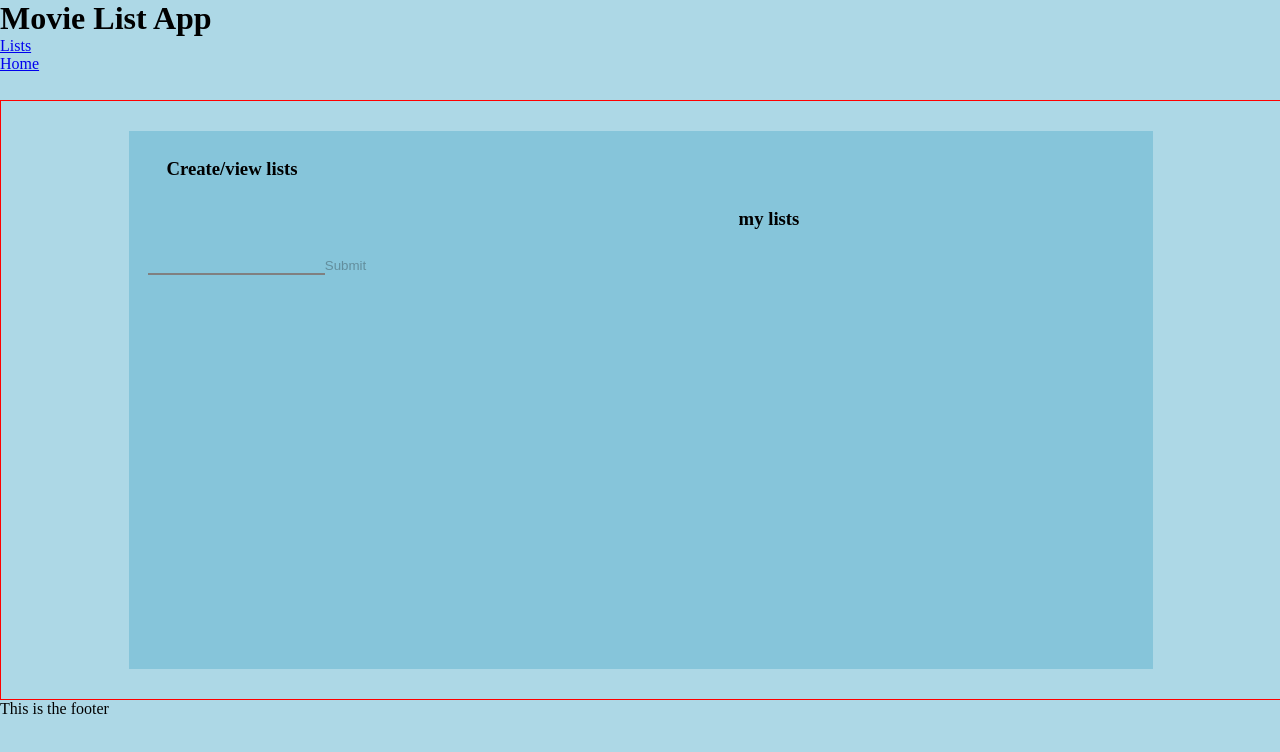
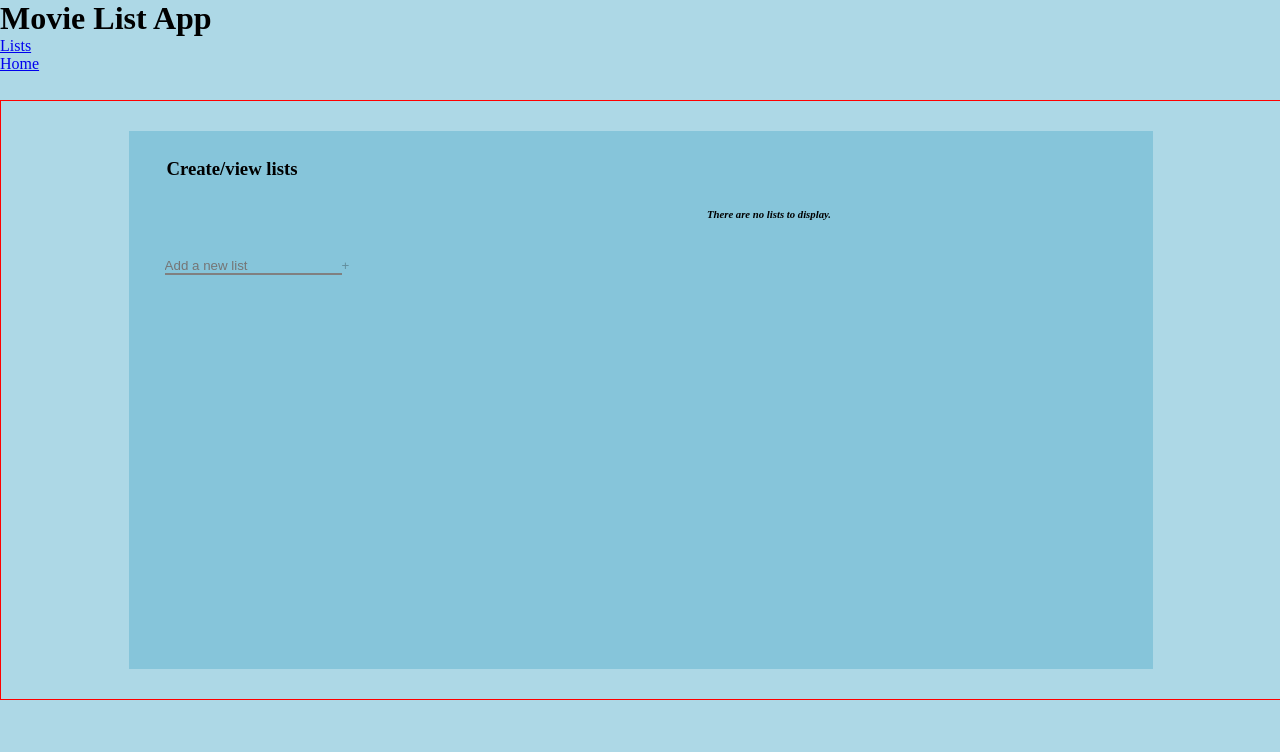
Before and after one commit to sstampher/Movies-List, an Angular app: page /lists in a window 1280 px wide. Shown: the top 752 px of the page. Built offline with nearby package versions, Linux system fonts and the light colour scheme.

Commit message:
fixed text displays

```diff
--- a/src/app/app.component.html
+++ b/src/app/app.component.html
@@ -4,6 +4,7 @@
 </li> -->
 
 <div class="container">
+
   <header>
     <h1>Movie List App</h1>
     <nav>
@@ -18,7 +19,5 @@
   <router-outlet></router-outlet>
   </main>
 
-
-
-  <footer>This is the footer</footer>
+  <footer></footer>
   </div>
--- a/src/app/list-detail/list-detail.component.html
+++ b/src/app/list-detail/list-detail.component.html
@@ -13,8 +13,7 @@
                 <option value="test1">
                 <option value="test2">
             </datalist>
-            <p
-                *ngIf="newMovie.get('movie').errors && newMovie.get('movie').errors.required && newMovie.get('movie').touched">
+            <p *ngIf="newMovie.get('movie').errors && newMovie.get('movie').errors.required && newMovie.get('movie').touched">
                 Movie name is required.</p>
             <!-- <p *ngIf="newMovie.get('name').errors && newMovie.get('name').errors.nameAlreadyExists">A list with this name already exists.</p> -->
             <button type="submit"
@@ -41,7 +40,6 @@
                 <!-- warn on delete -->
                 <button (click)="onEditMovie(movie.name)">Edit</button>
                 <input type="checkbox" (change)="onCheck(movie.name)" [checked]="movie.watched">
-                {{movie.watched}}
             </li>
         </ul>
     </div>
--- a/src/app/list/list.component.html
+++ b/src/app/list/list.component.html
@@ -1,3 +1,4 @@
+
 
 <section class="lists">
 
@@ -6,29 +7,33 @@
     </header>
 
     <div class="create-list">
-
       <form [formGroup]="newList" (ngSubmit)="onSubmit()">
-        <!-- labels -->
-      <input type="text" formControlName="name"/>
+        <!-- labels, placeholder caps (all caps font is good) -->
+      <input type="text" formControlName="name" placeholder="Add a new list"/>
+        <!-- are p tags okay for small text? -->
       <p *ngIf="newList.get('name').errors && newList.get('name').errors.required && newList.get('name').touched">List name is required.</p>
       <p *ngIf="newList.get('name').errors && newList.get('name').errors.nameAlreadyExists">A list with this name already exists.</p>
-      <button type="submit" [disabled]="newList.get('name').errors && (newList.get('name').errors.required || newList.get('name').errors.nameAlreadyExists)">Submit</button>
+      <!-- move button above p -->
+      <button type="submit" [disabled]="newList.get('name').errors && (newList.get('name').errors.required || newList.get('name').errors.nameAlreadyExists)">+</button>
     </form>
     </div>
 
-    <div class="view-lists">
-      <header>
-        <h3>my lists</h3>
+  <div class="view-lists">
+      <header *ngIf="lists.length === 0">
+        <h6><em>There are no lists to display.</em></h6>
       </header>
-      <ul>
-           <li *ngFor="let list of lists">
-        {{ list | json }}
+
+      <header *ngIf="lists.length !== 0">
+        <h3>My Lists:</h3>
+      </header>
+
+      <ul *ngFor="let list of lists">
+           <li>
+        {{ list.name }}
         <button #deleteList (click)="onDeleteList(list.name)">Delete</button>
         <button [routerLink]="['/list', list.name]">View</button>
-        <p>{{watchedCounter(list.name)}} of {{movieCounter(list.name)}} watched</p>
+        <em>{{watchedCounter(list.name)}} of {{movieCounter(list.name)}} movies watched.</em>
       </li>
     </ul>
     </div>
-
-
   </section>
```
